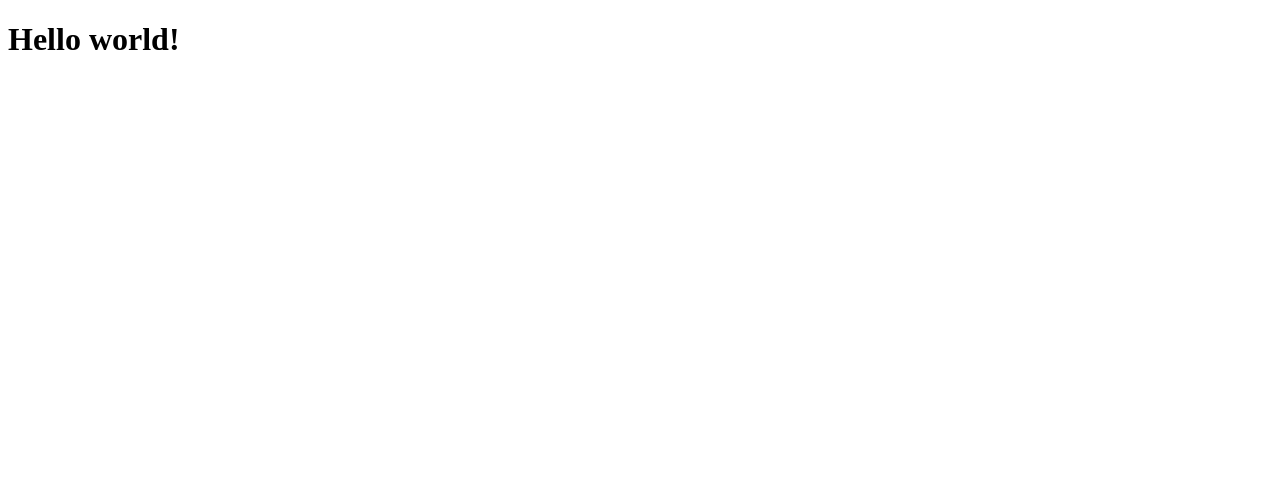
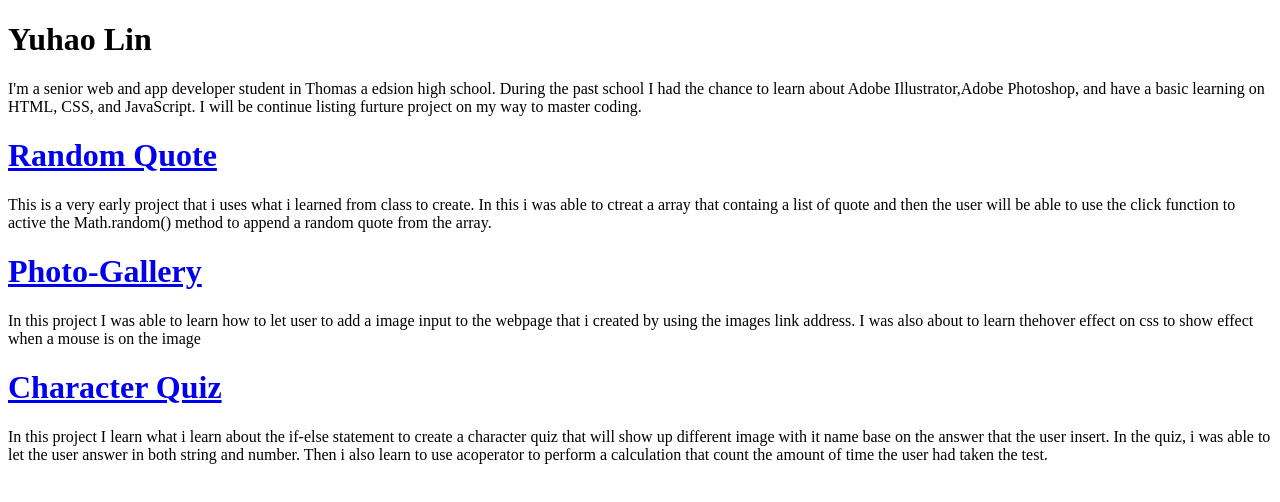
Before and after one commit to yuhao-lin007/yuhao-lin007.github.io, a plain HTML site: page index.html in a window 1280 px wide. Drawn offline with Linux system fonts and the light colour scheme.

Commit message:
Update index.html

```diff
--- a/index.html
+++ b/index.html
@@ -1,9 +1,32 @@
 <!DOCTYPE html>
 <html>
     <head>
-        <title>Yuhao's portfolio</title>
+        <title>Yuhao's Portfolio</title>
     </head>
     <body>
-        <h1>Hello world!</h1>
+        <div id="intro">
+        <h1 id="name">Yuhao Lin</h1>
+            <p>I'm a senior web and app developer student in Thomas a edsion high school. During the past school I had the chance to learn about Adobe Illustrator,Adobe Photoshop, and have a basic learning on HTML, CSS, and JavaScript. I will be continue listing furture project on my way to master coding.</p>
+        </div>
+
+                 <div class="project">
+          <h1 class="heading"><a href="https://yuhao-lin007.github.io/Random-Quote-Generator">Random Quote</a></h1>
+            <p>This is a very early project that i uses what i learned from class to create. In this i was able to ctreat a array that containg a list of quote and then the user will be able to use the click function to active the Math.random() method to append a random quote from the array.
+
+</p>
+            </div>
+        <div class="project">
+          <h1 class="heading"><a href="https://yuhao-lin007.github.io/Photo-Gallery--Project">Photo-Gallery</a></h1>
+            <p>In this project I was able to learn how to let user to add a image input to the webpage that i created by using the images link address. I was also about to learn thehover effect on css to show effect when a mouse is on the image</p>
+            </div>
+        <div class="project">
+          <h1 class="heading"><a href="https://yuhao-lin007.github.io/Character-Quiz-1">Character Quiz</a></h1>
+            <p>In this project I learn what i learn about the if-else statement to create a character quiz that will show up different image with it name base on the answer that the user insert. In the quiz, i was able to let the user answer in both string and number. Then i also learn to use acoperator to perform a calculation that count the amount of time the user had taken the test.
+</p>
+            </div>
+
+
+
+
     </body>
 </html>
```
